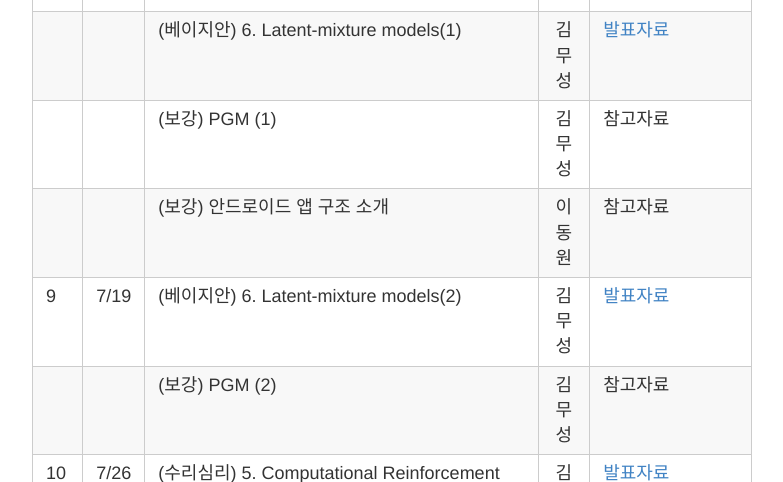
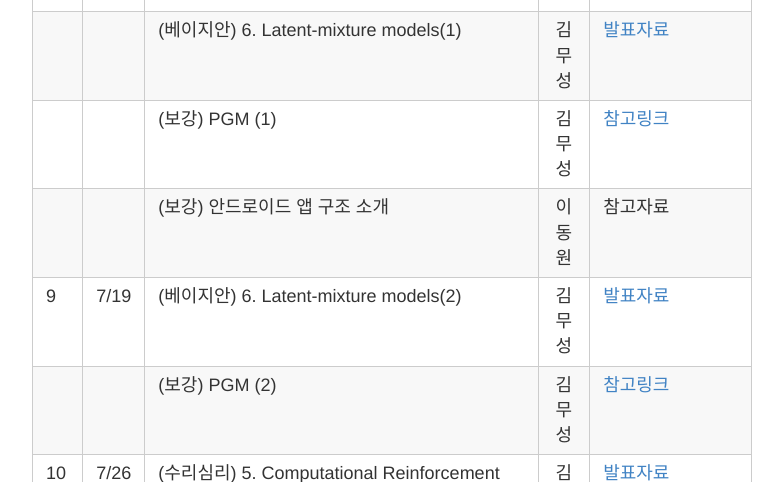
Before and after one commit to psygrammer/coco, a Jekyll site: the page built from _posts/2015-12-29-SCHEDULE.md, in a window 1280 px wide and 900 px high, scrolled down 3736 px. Shown: the part 151-633 px from the top of the window, without its empty margins (248-1031 px from the left). Built offline with Jekyll 4.4.1, drawn with Linux system fonts in a browser that asks for light colours; Markdown is read by kramdown in place of the engine named in the settings.

Commit message:
Update 2015-12-29-SCHEDULE.md

```diff
--- a/_posts/2015-12-29-SCHEDULE.md
+++ b/_posts/2015-12-29-SCHEDULE.md
@@ -65,10 +65,10 @@ title: 스터디 일정 & 커리큘럼 & 발표자료
 |    |     |(베이지안) 5. Some examples of data analysis (2) |김슬| |
 |  8 |7/12  |(수리심리) 5. Computational Reinforcement Learning (1)|김덕태| [발표자료](https://drive.google.com/file/d/0B6x9ijUxg_qON2NtTzFKTW8tZXc/view)|
 |    |     |(베이지안) 6. Latent-mixture models(1) |김무성|[발표자료](http://nbviewer.ipython.org/github/psygrammer/coco/blob/master/part1/bayes/ch06/6.Latent-mixture_models.ipynb) |
-|    |     |(보강) PGM (1) |김무성|참고자료 |
+|    |     |(보강) PGM (1) |김무성|[참고링크]( https://www.coursera.org/course/pgm) |
 |    |     |(보강) 안드로이드 앱 구조 소개 |이동원|참고자료 |
 |  9 |7/19  | (베이지안) 6. Latent-mixture models(2) |김무성|[발표자료](http://nbviewer.ipython.org/github/psygrammer/coco/blob/master/part1/bayes/ch06/6.Latent-mixture_models.ipynb) |
-|    |     |(보강) PGM (2) |김무성|참고자료 |
+|    |     |(보강) PGM (2) |김무성|[참고링크]( https://www.coursera.org/course/pgm) |
 |  10 |7/26  |(수리심리) 5. Computational Reinforcement Learning (2)|김덕태| [발표자료](https://drive.google.com/file/d/0B6x9ijUxg_qON2NtTzFKTW8tZXc/view)|
 |    |     |(베이지안) 6. Latent-mixture models(3) |김무성|[발표자료](http://nbviewer.ipython.org/github/psygrammer/coco/blob/master/part1/bayes/ch06/6.Latent-mixture_models.ipynb) |
 |    |     |(안드로이드 2) Lesson 1: Create Project Sunshine with a Simple UI (1) |김무성|[발표자료](http://nbviewer.ipython.org/github/psygrammer/coco/blob/master/part1/android/sunshine01/01_Create_Project_Sunshine_with_a_Simple_UI.ipynb) |
```
